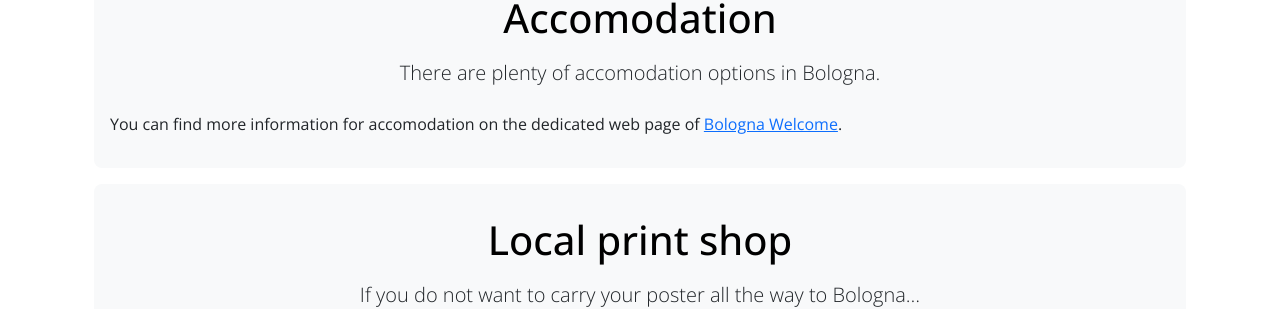
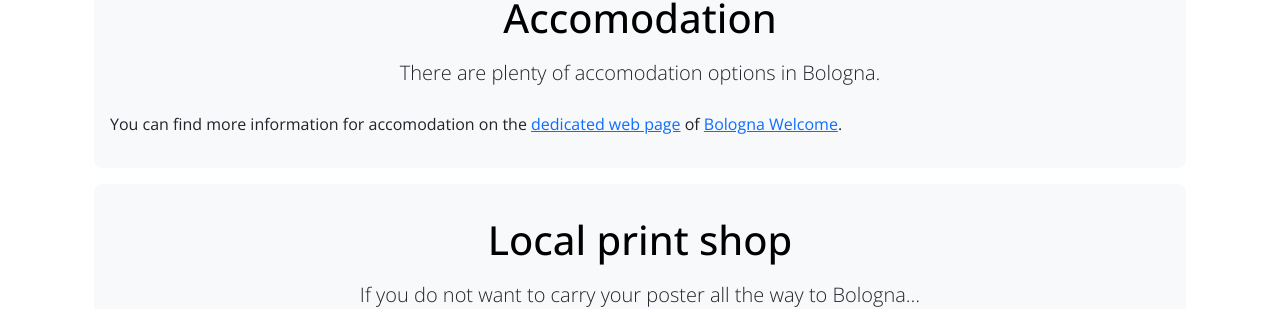
Before and after one commit to riscv-europe/summit-website-development, a Jekyll site: the page built from summit/2026/venue.md, in a window 1280 px wide and 900 px high, scrolled down 818 px. Shown: the part 294-603 px from the top of the window. Built offline with Jekyll 4.4.1, drawn with Linux system fonts in a browser that asks for light colours; some of the changed lines change nothing that is shown.

Commit message:
Fix: improve wording and links.

```diff
--- a/summit/2026/venue.md
+++ b/summit/2026/venue.md
@@ -28,9 +28,9 @@
     lead = "There are plenty of accomodation options in Bologna."
 %}
 
-You can find more information for accomodation on the dedicated web
-page of [Bologna
-Welcome](https://www.bolognawelcome.com/en/accommodation-facilities).
+You can find more information for accomodation on the [dedicated web
+page](https://www.bolognawelcome.com/en/accommodation-facilities) of
+[Bologna Welcome](https://www.bolognawelcome.com).
 
 {% include jumboboxend.html %}
 
```
